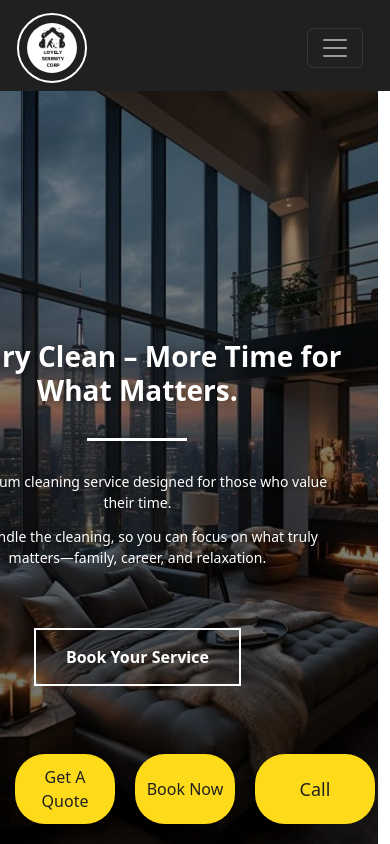
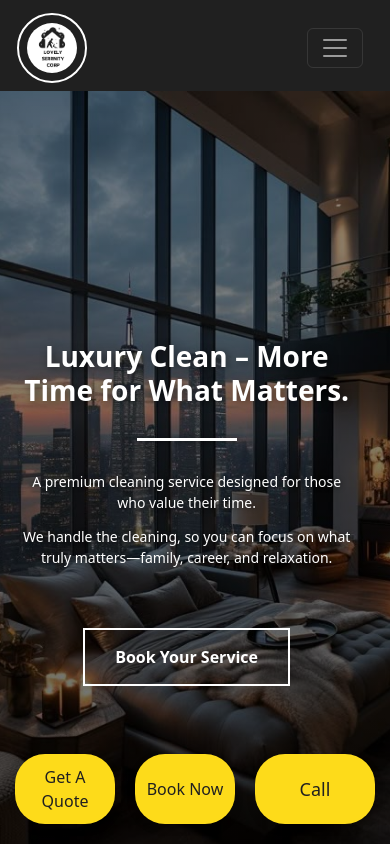
Before and after one commit to DjaniNanda/Online-Booking-Cleaning-Services, a React (Create React App) app in the folder frontend/: page / in a window 390 px wide. Shown: the top 844 px of the page. Built offline with nearby package versions, Linux system fonts and the light colour scheme.

Commit message:
Update Homepage.css

```diff
--- a/frontend/src/views/Homepage.css
+++ b/frontend/src/views/Homepage.css
@@ -11,7 +11,7 @@ body, html {
 }
 
 .homepage-container {
-  min-width: 122%;
+  min-width: 123%;
   max-width: 200%;
   margin-left: -7.2rem;
   padding: 0;
@@ -308,6 +308,12 @@ body, html {
 
 /* Medium Devices (tablets, less than 992px) */
 @media (max-width: 992px) {
+  .homepage-container {
+    min-width: 106.3%;
+    max-width: 200%;
+    margin-left: -2rem;
+    padding: 0;
+  }
   .hero-title {
     font-size: 2.5rem;
   }
@@ -340,6 +346,12 @@ body, html {
 
 /* Small Devices (landscape phones, less than 768px) */
 @media (max-width: 768px) {
+  .homepage-container {
+    min-width: 110.2%;
+    max-width: 200%;
+    margin-left: -2.2rem;
+    padding: 0;
+  }
   .hero-section {
     padding: 40px 20px;
   }
@@ -391,6 +403,13 @@ body, html {
 
 /* Extra Small Devices (phones, less than 576px) */
 @media (max-width: 576px) {
+  .homepage-container {
+    min-width: 110.9%;
+    max-width: 200%;
+    margin-left: -1.77rem;
+    padding: 0;
+    overflow-x: hidden;
+  }
   .hero-section {
     padding: 30px 15px;
   }
```
